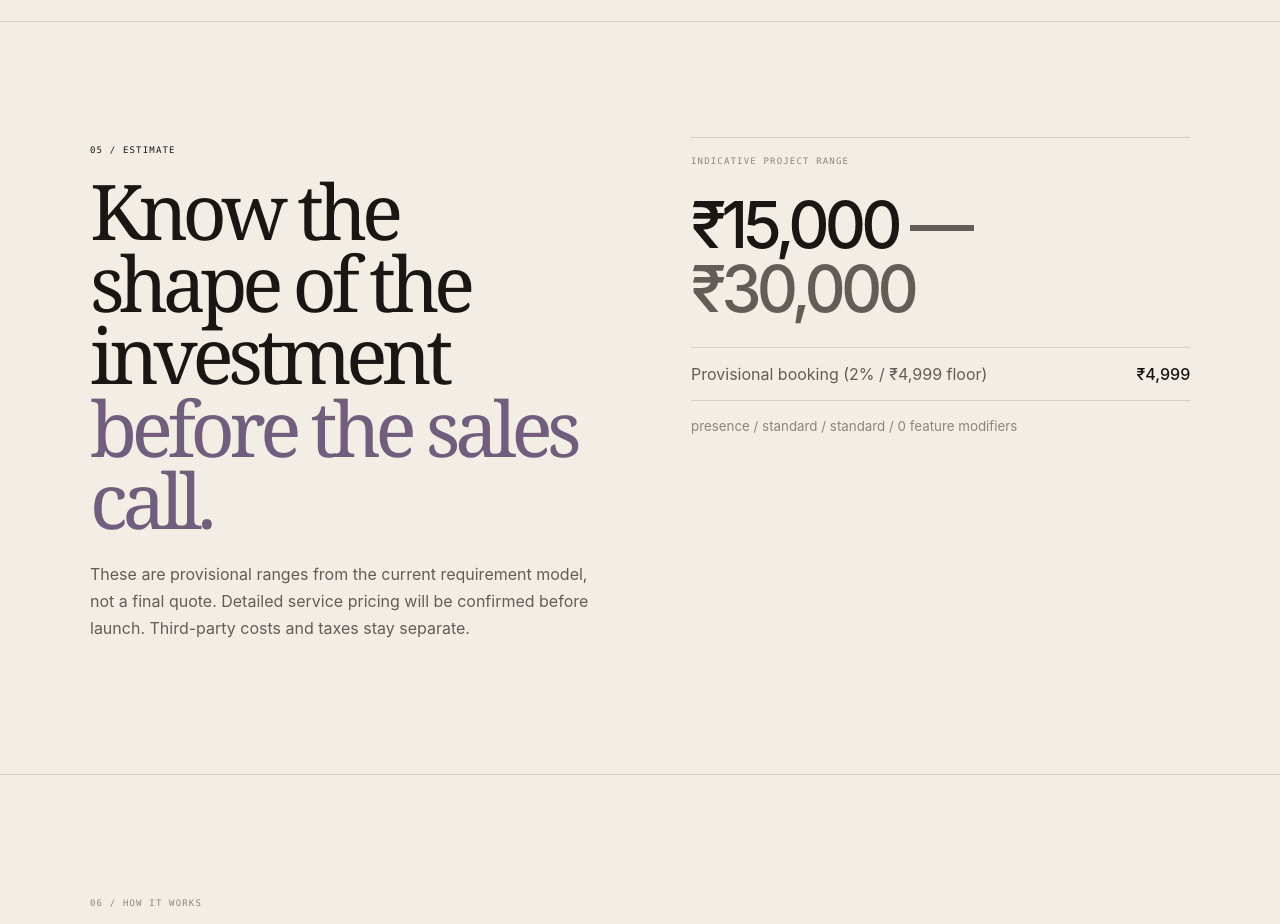
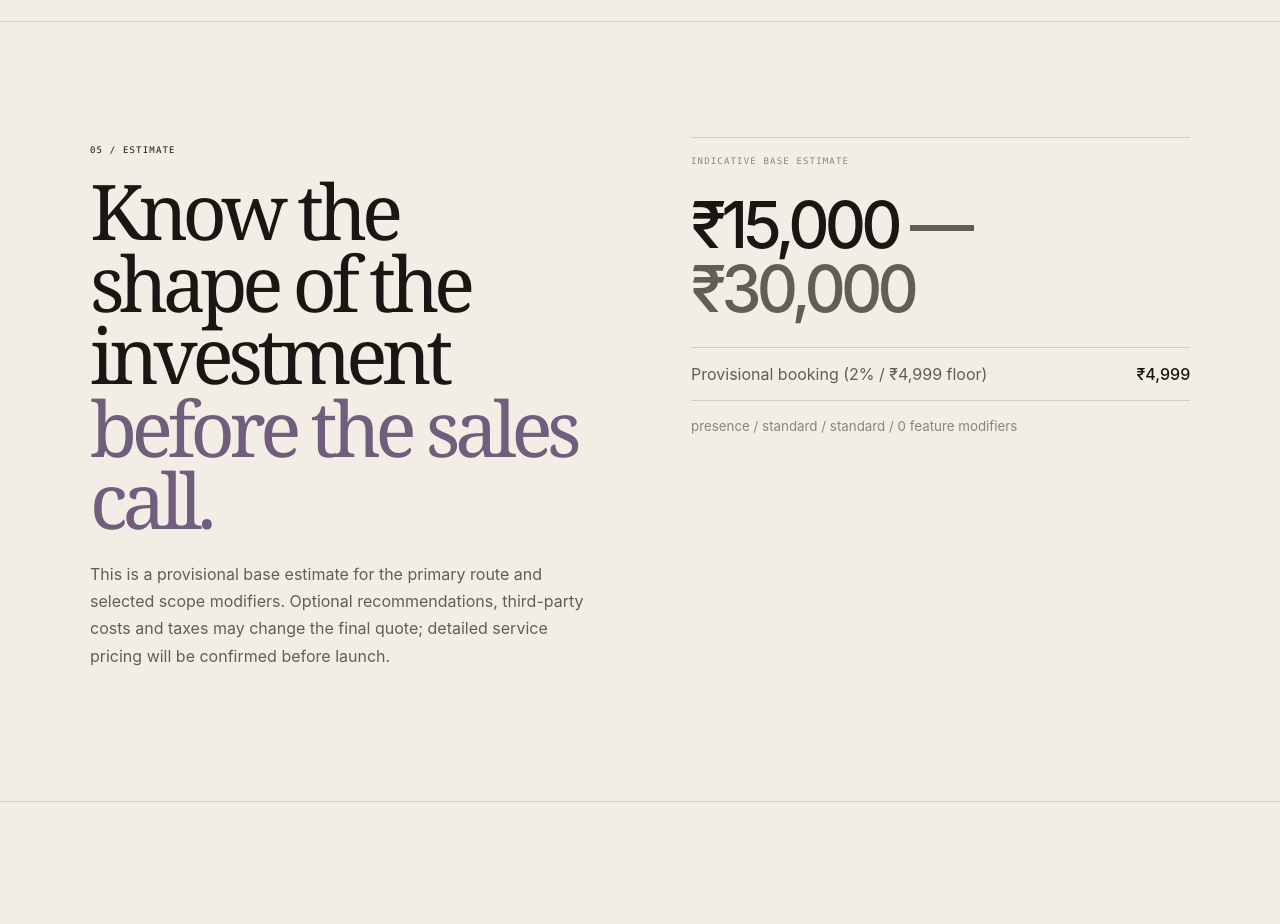
Before and after one commit to Shashwat-Aneja/studio.shashwataneja, a React (Vite) app: page / in a window 1280 px wide. Shown: the part 3440-4364 px from the top of the page. Built offline with nearby package versions, Linux system fonts and the light colour scheme.

Commit message:
copy: clarify base estimate and optional scope

```diff
--- a/src/App.tsx
+++ b/src/App.tsx
@@ -93,7 +93,7 @@ export default function App(){
 
   <section className="workshop" id="workshop"><div className="workshop-copy" data-reveal><span className="mono">04 / PROJECT WORKSHOP</span><h2>Don't know the service?<br/><i>Build the answer.</i></h2><p>Studio asks the useful questions first: outcome, audience, scale, features, experience, speed and investment. Then it turns the answers into a project blueprint.</p><button className="hero-cta hero-cta--solid" onClick={()=>open()}>Open the workshop <span>↘</span></button></div><div className="workshop-visual" data-reveal><span className="mono">START WITH AN IDEA</span><strong>01 <i>→</i> 07</strong><p>Seven practical decisions. One clearer brief.</p><button className="text-action" onClick={()=>open()}>Open the project workshop ↗</button></div></section>
 
-  <section className="estimate" id="estimate"><div data-reveal><span className="mono">05 / ESTIMATE</span><h2>Know the shape of the investment <i>before the sales call.</i></h2><p>These are provisional ranges from the current requirement model, not a final quote. Detailed service pricing will be confirmed before launch. Third-party costs and taxes stay separate.</p></div><div className="estimate-ledger" data-reveal><span className="mono">INDICATIVE PROJECT RANGE</span><strong>{formatINR(blueprint.estimate.low)} <i>— {formatINR(blueprint.estimate.high)}</i></strong><div><span>Provisional booking (2% / ₹4,999 floor)</span><b>{formatINR(blueprint.estimate.booking)}</b></div><small>{requirement.goal} / {requirement.scale} / {requirement.deliverySpeed} / {selectedFeatures.length} feature modifiers</small></div></section>
+  <section className="estimate" id="estimate"><div data-reveal><span className="mono">05 / ESTIMATE</span><h2>Know the shape of the investment <i>before the sales call.</i></h2><p>This is a provisional base estimate for the primary route and selected scope modifiers. Optional recommendations, third-party costs and taxes may change the final quote; detailed service pricing will be confirmed before launch.</p></div><div className="estimate-ledger" data-reveal><span className="mono">INDICATIVE BASE ESTIMATE</span><strong>{formatINR(blueprint.estimate.low)} <i>— {formatINR(blueprint.estimate.high)}</i></strong><div><span>Provisional booking (2% / ₹4,999 floor)</span><b>{formatINR(blueprint.estimate.booking)}</b></div><small>{requirement.goal} / {requirement.scale} / {requirement.deliverySpeed} / {selectedFeatures.length} feature modifiers</small></div></section>
 
   <section className="process" id="process"><div className="section-head" data-reveal><span className="mono">06 / HOW IT WORKS</span><h2>A sales journey that behaves<br/><i>like a product.</i></h2></div><div className="process-rail">{[["01","Discover","Start with the outcome."],["02","Configure","Shape scope and requirements."],["03","Estimate","See investment and timeline."],["04","Review","Confirm the route and agreement."],["05","Book","Pay 2%; then initialize the project."]].map(([n,t,c],i)=><article key={n} data-reveal style={{"--i":i} as CSSProperties}><span className="mono">{n}</span><div/><h3>{t}</h3><p>{c}</p></article>)}</div></section>
 
```
